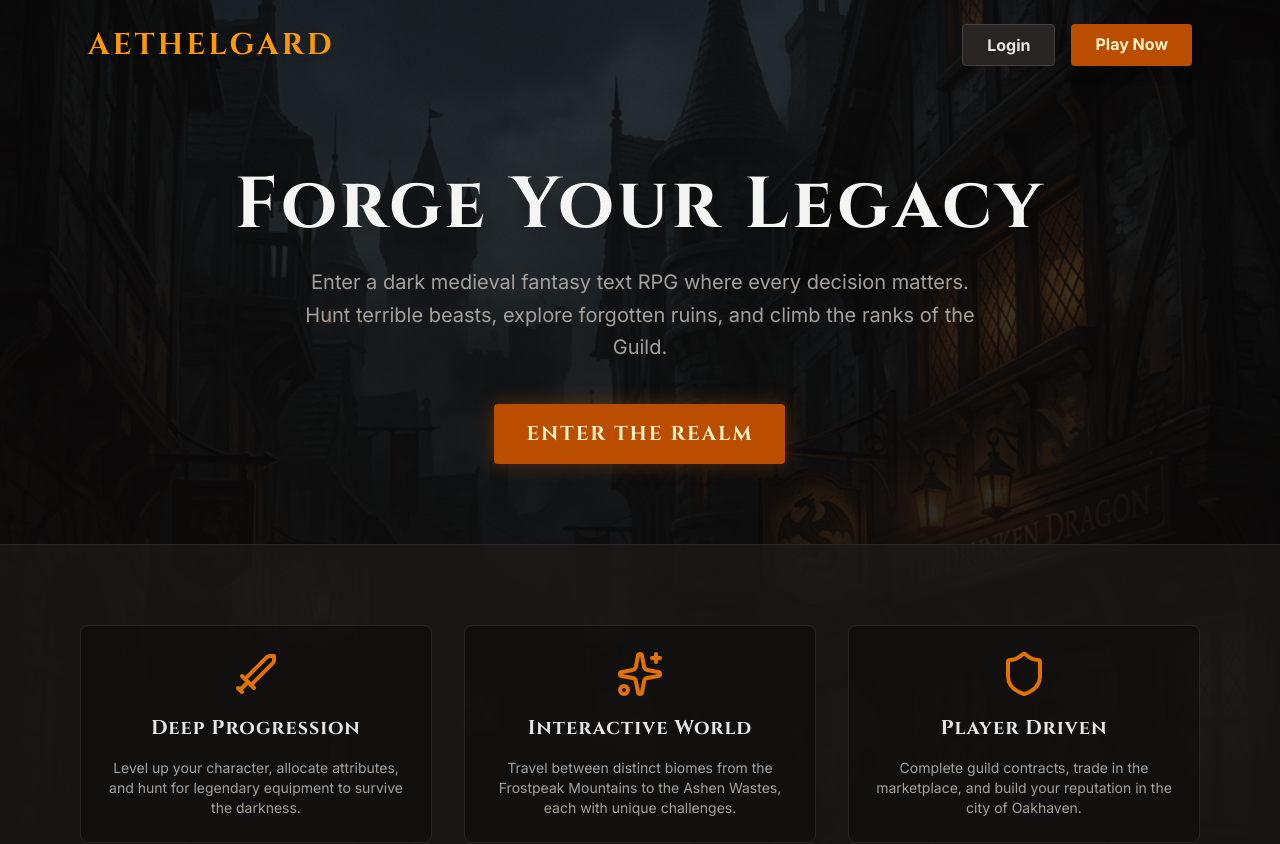
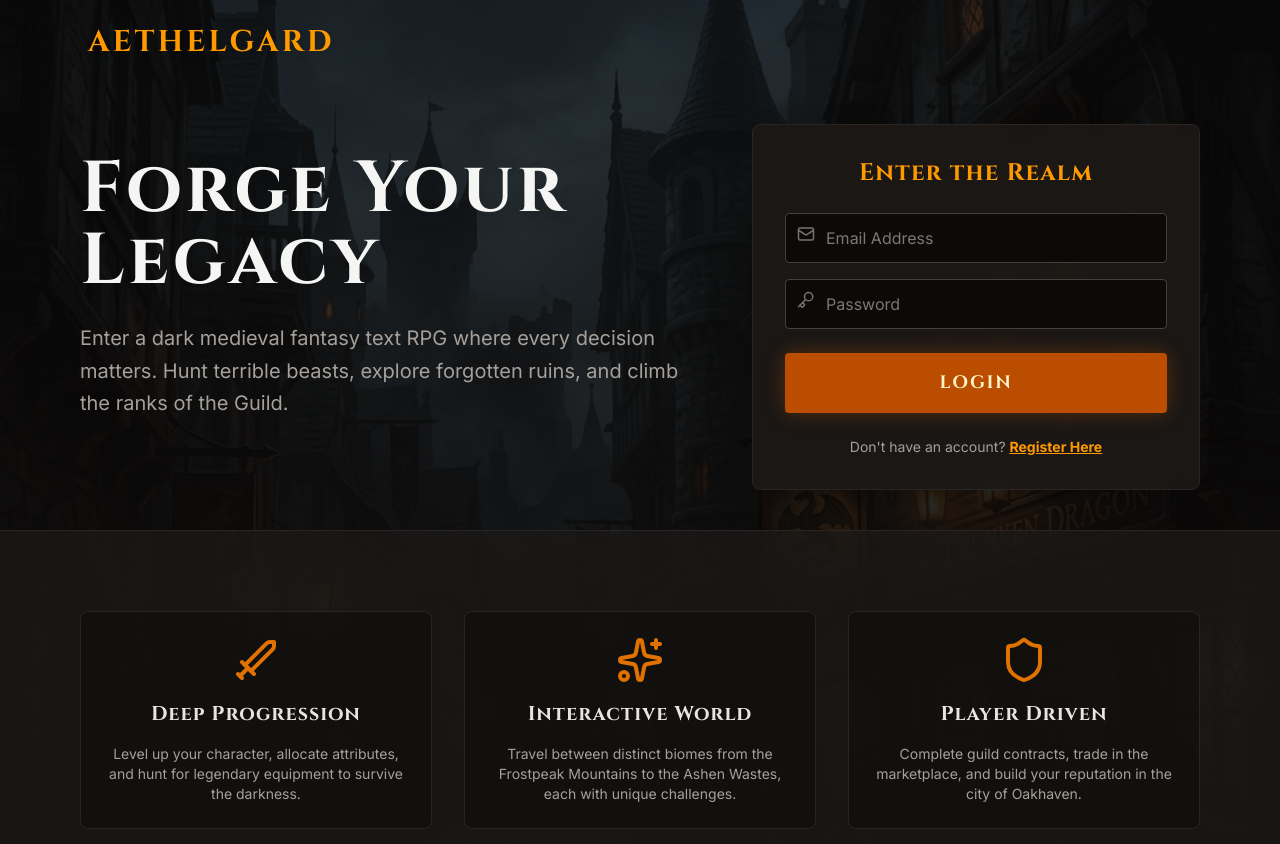
Before and after one commit to olelasse/Oakhaven, a React (Vite) app: page / in a window 1280 px wide. Shown: the top 844 px of the page. Built offline with nearby package versions, Linux system fonts and the light colour scheme.

Commit message:
feat: Add Supabase Auth Client and Login UI

```diff
--- a/src/lib/supabase.ts
+++ b/src/lib/supabase.ts
@@ -3,4 +3,8 @@ import { createClient } from '@supabase/supabase-js';
 const supabaseUrl = import.meta.env.VITE_SUPABASE_URL;
 const supabaseAnonKey = import.meta.env.VITE_SUPABASE_ANON_KEY;
 
+if (!supabaseUrl || !supabaseAnonKey) {
+  throw new Error('Missing Supabase environment variables');
+}
+
 export const supabase = createClient(supabaseUrl, supabaseAnonKey);
--- a/src/pages/Landing.tsx
+++ b/src/pages/Landing.tsx
@@ -1,7 +1,39 @@
-import { Link } from 'react-router-dom';
-import { Shield, Sparkles, Sword } from 'lucide-react';
+import { useState } from 'react';
+import { Link, useNavigate } from 'react-router-dom';
+import { Shield, Sparkles, Sword, Mail, Key } from 'lucide-react';
+import { supabase } from '../lib/supabase';
 
 export default function Landing() {
+  const navigate = useNavigate();
+  const [email, setEmail] = useState('');
+  const [password, setPassword] = useState('');
+  const [isLogin, setIsLogin] = useState(true);
+  const [error, setError] = useState('');
+  const [loading, setLoading] = useState(false);
+
+  const handleAuth = async (e: React.FormEvent) => {
+    e.preventDefault();
+    setLoading(true);
+    setError('');
+
+    try {
+      if (isLogin) {
+        const { error } = await supabase.auth.signInWithPassword({ email, password });
+        if (error) throw error;
+        navigate('/play');
+      } else {
+        const { error } = await supabase.auth.signUp({ email, password });
+        if (error) throw error;
+        alert('Registration successful! Check your email or login if email verification is disabled.');
+        setIsLogin(true);
+      }
+    } catch (err: any) {
+      setError(err.message || 'Authentication failed');
+    } finally {
+      setLoading(false);
+    }
+  };
+
   return (
     <div className="min-h-screen bg-stone-950 text-stone-300 font-sans selection:bg-amber-900 selection:text-amber-100 flex flex-col relative overflow-hidden">
 
@@ -16,21 +48,55 @@ export default function Landing() {
         {/* Navigation */}
         <header className="p-6 flex justify-between items-center max-w-6xl w-full mx-auto">
           <h1 className="text-3xl font-cinzel text-amber-500 font-bold tracking-widest drop-shadow-md">AETHELGARD</h1>
-          <div className="flex gap-4">
-            <Link to="/app" className="px-6 py-2 bg-stone-800 hover:bg-stone-700 text-stone-200 font-bold rounded transition-colors border border-stone-700">Login</Link>
-            <Link to="/app" className="px-6 py-2 bg-amber-700 hover:bg-amber-600 text-amber-100 font-bold rounded transition-colors shadow-lg">Play Now</Link>
-          </div>
         </header>
 
         {/* Hero Section */}
-        <main className="flex-1 flex flex-col items-center justify-center text-center px-4 max-w-4xl mx-auto py-20">
-          <h2 className="text-5xl md:text-7xl font-cinzel text-stone-100 font-black tracking-wider mb-6 drop-shadow-xl">Forge Your Legacy</h2>
-          <p className="text-lg md:text-xl text-stone-400 max-w-2xl leading-relaxed mb-10">
-            Enter a dark medieval fantasy text RPG where every decision matters. Hunt terrible beasts, explore forgotten ruins, and climb the ranks of the Guild.
-          </p>
-          <Link to="/app" className="px-8 py-4 bg-amber-700 hover:bg-amber-600 text-amber-100 text-xl font-cinzel font-bold rounded shadow-[0_0_20px_rgba(180,83,9,0.4)] hover:shadow-[0_0_30px_rgba(180,83,9,0.6)] transition-all uppercase tracking-widest">
-            Enter the Realm
-          </Link>
+        <main className="flex-1 flex flex-col lg:flex-row items-center justify-center gap-12 px-4 max-w-6xl mx-auto py-10 w-full">
+          <div className="flex-1 text-center lg:text-left">
+            <h2 className="text-5xl md:text-7xl font-cinzel text-stone-100 font-black tracking-wider mb-6 drop-shadow-xl">Forge Your Legacy</h2>
+            <p className="text-lg md:text-xl text-stone-400 max-w-2xl leading-relaxed mb-10">
+              Enter a dark medieval fantasy text RPG where every decision matters. Hunt terrible beasts, explore forgotten ruins, and climb the ranks of the Guild.
+            </p>
+          </div>
+
+          {/* Auth Box */}
+          <div className="bg-stone-900/90 border border-stone-800 p-8 rounded-lg w-full max-w-md shadow-2xl backdrop-blur-sm relative z-20">
+            <h3 className="text-2xl font-cinzel text-amber-500 text-center mb-6">{isLogin ? 'Enter the Realm' : 'Register Account'}</h3>
+
+            {error && <div className="bg-red-900/50 border border-red-800 text-red-200 p-3 rounded text-sm mb-4">{error}</div>}
+
+            <form onSubmit={handleAuth} className="flex flex-col gap-4">
+              <div className="relative">
+                <Mail className="absolute left-3 top-3 text-stone-500" size={18} />
+                <input
+                  type="email" required placeholder="Email Address"
+                  value={email} onChange={e => setEmail(e.target.value)}
+                  className="w-full bg-stone-950 border border-stone-700 rounded p-3 pl-10 text-stone-200 focus:outline-none focus:border-amber-700 transition-colors"
+                />
+              </div>
+              <div className="relative">
+                <Key className="absolute left-3 top-3 text-stone-500" size={18} />
+                <input
+                  type="password" required placeholder="Password"
+                  value={password} onChange={e => setPassword(e.target.value)}
+                  className="w-full bg-stone-950 border border-stone-700 rounded p-3 pl-10 text-stone-200 focus:outline-none focus:border-amber-700 transition-colors"
+                />
+              </div>
+              <button
+                type="submit" disabled={loading}
+                className="w-full py-4 mt-2 bg-amber-700 hover:bg-amber-600 text-amber-100 text-lg font-cinzel font-bold rounded shadow-[0_0_20px_rgba(180,83,9,0.4)] transition-all uppercase tracking-widest disabled:opacity-50"
+              >
+                {loading ? 'Processing...' : (isLogin ? 'Login' : 'Create Character')}
+              </button>
+            </form>
+
+            <div className="mt-6 text-center text-sm text-stone-400">
+              {isLogin ? "Don't have an account? " : "Already have an account? "}
+              <button onClick={() => { setIsLogin(!isLogin); setError(''); }} className="text-amber-500 hover:text-amber-400 font-bold underline transition-colors">
+                {isLogin ? 'Register Here' : 'Login Here'}
+              </button>
+            </div>
+          </div>
         </main>
 
         {/* Features Section */}
```
Also changed, not shown: 1 other file (tests, documents, lock files or other folders).
